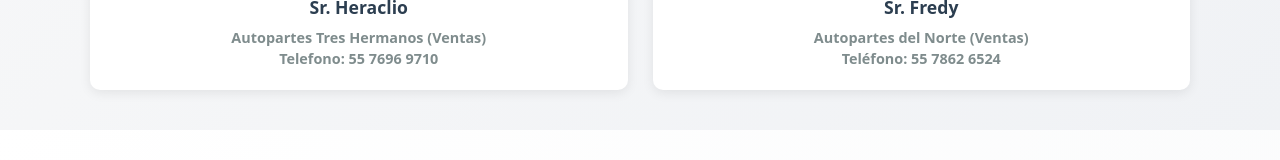
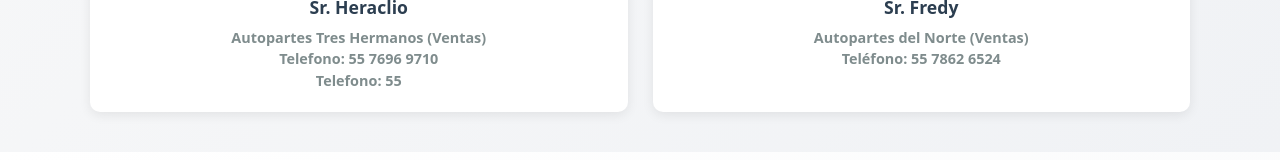
Before and after one commit to fromeroc29/FrontendAutopartes, a React (Vite) app: page / in a window 1280 px wide. Shown: the part 2827-2987 px from the top of the page. Built offline with nearby package versions, Linux system fonts and the light colour scheme.

Commit message:
forzando un nuevo deply en vercel

```diff
--- a/src/pages/Conocenos.tsx
+++ b/src/pages/Conocenos.tsx
@@ -137,6 +137,7 @@
               <h4><b>{primerDato?.propietario?.split(' ')[0] || 'Juan'} {primerDato?.propietario?.split(' ')[1] || 'Pérez'}</b></h4>
               <p><b>Autopartes Tres Hermanos (Ventas)</b></p>
               <p><b>Telefono:  55 7696 9710</b></p>
+              <p><b>Telefono:  55</b></p>
             </div>
             <div className="team-member">
               <div className="member-photo">
```
